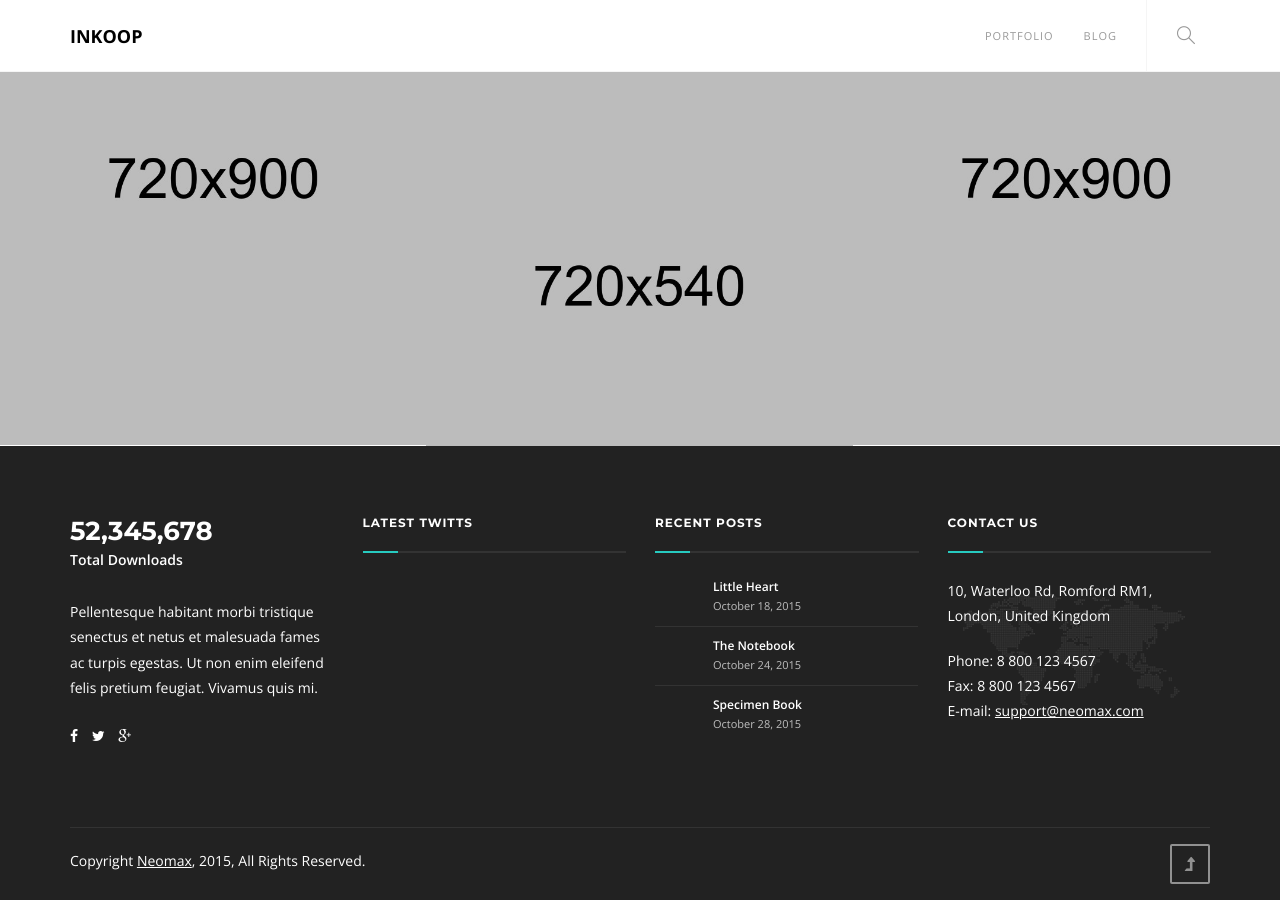
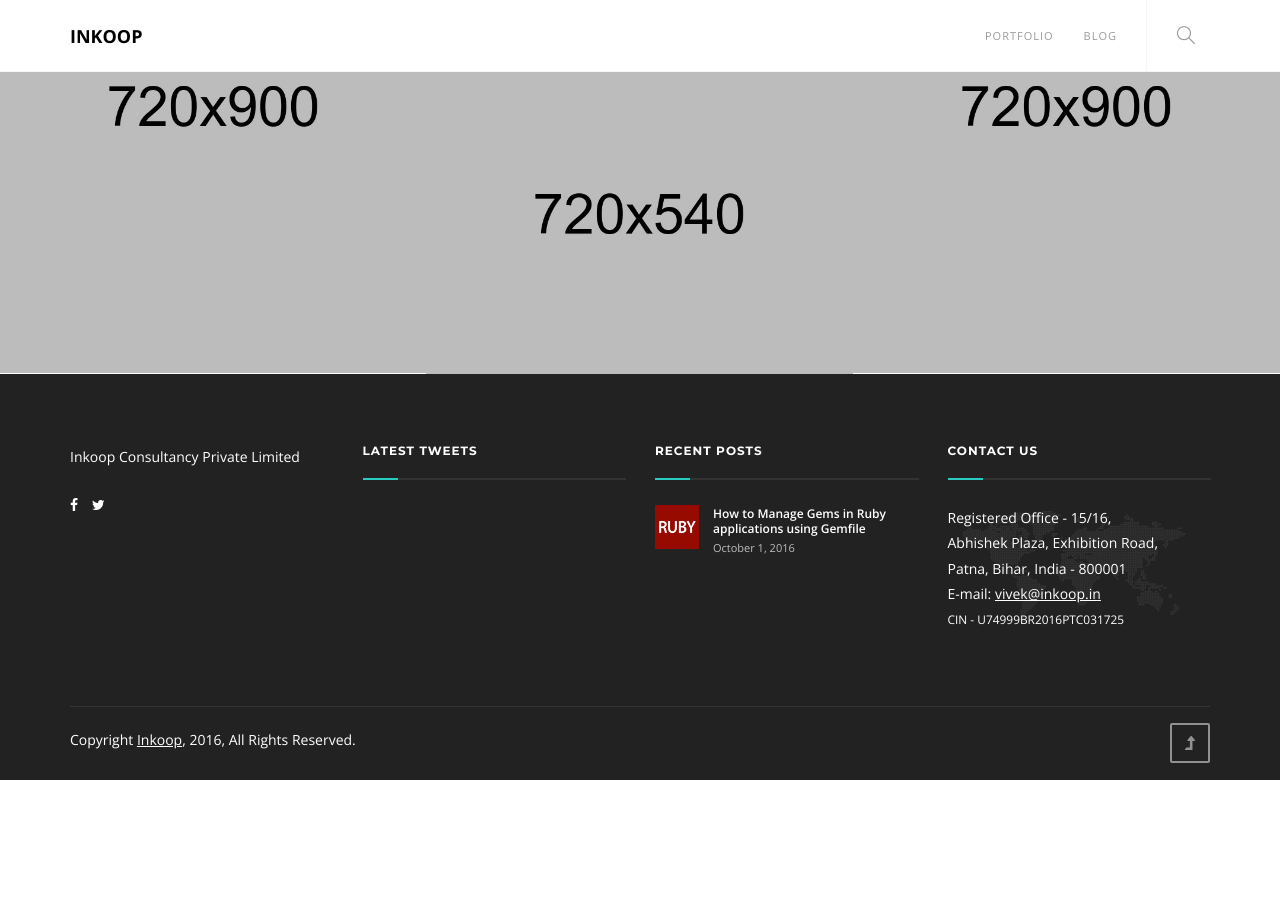
Before and after one commit to dharanijayakanthan/inkoop.github.io, a Jekyll site: the page built from index.html, in a window 1280 px wide and 900 px high, scrolled down 985 px. Built offline with Jekyll 4.4.1, drawn with Linux system fonts in a browser that asks for light colours; a script that is not in the unit is left out; after the commit the page ends 1779 px from its top, so only the background shows below that; some of the changed text lies outside the part shown.

Commit message:
more footer fixes

```diff
--- a/_includes/footer.html
+++ b/_includes/footer.html
@@ -7,18 +7,11 @@
       <!--  -->
       <div class="col-sm-3">
         <div class="widget">
-          <div class="counter p-0 m-b-30">
-            <h2 class="montserrat m-b-5">
-              <span class="counter-timer" data-from="0" data-to="52345678">0</span>
-            </h2>
-            <h5>Total Downloads</h5>
-          </div>
-          <p>Pellentesque habitant morbi tristique senectus et netus et malesuada fames ac turpis egestas. Ut non enim eleifend felis pretium feugiat. Vivamus quis mi.</p>
+          <p>Inkoop Consultancy Private Limited</p>
 
           <ul class="social-icons social-icons-simple">
-            <li><a href="#"><i class="fa fa-facebook"></i></a></li>
-            <li><a href="#"><i class="fa fa-twitter"></i></a></li>
-            <li><a href="#"><i class="fa fa-google-plus"></i></a></li>
+            <li><a href="https://www.facebook.com/inkoop.consultancy/"><i class="fa fa-facebook"></i></a></li>
+            <li><a href="https://twitter.com/InkoopWeb"><i class="fa fa-twitter"></i></a></li>
           </ul>
         </div>
       </div>
@@ -27,8 +20,8 @@
       <!-- TWITTER WIDGET -->
       <div class="col-sm-3">
         <div class="widget">
-          <h6 class="montserrat text-uppercase bottom-line">Latest Twitts</h6>
-          <div class="twitter-feed" data-twitter="345170787868762112"></div>
+          <h6 class="montserrat text-uppercase bottom-line">Latest Tweets</h6>
+          <div class="twitter-feed" data-twitter="783415227572301825"></div>
         </div>
       </div>
       <!-- END TWITTER WIDGET -->
@@ -40,29 +33,11 @@
           <ul class="recent-posts">
             <li>
               <div class="widget-posts-image">
-                <a href="#"><img src="assets/images/blog/widgets/1.jpg" alt=""></a>
+                <a href="#"><img src="/images/ruby_icon.png" alt=""></a>
               </div>
               <div class="widget-posts-body">
-                <h6 class="widget-posts-title"><a href="#">Little Heart</a></h6>
-                <div class="widget-posts-meta">October 18, 2015 </div>
-              </div>
-            </li>
-            <li>
-              <div class="widget-posts-image">
-                <a href="#"><img src="assets/images/blog/widgets/2.jpg" alt=""></a>
-              </div>
-              <div class="widget-posts-body">
-                <h6 class="widget-posts-title"><a href="#">The Notebook</a></h6>
-                <div class="widget-posts-meta">October 24, 2015 </div>
-              </div>
-            </li>
-            <li>
-              <div class="widget-posts-image">
-                <a href="#"><img src="assets/images/blog/widgets/3.jpg" alt=""></a>
-              </div>
-              <div class="widget-posts-body">
-                <h6 class="widget-posts-title"><a href="#">Specimen Book</a></h6>
-                <div class="widget-posts-meta">October 28, 2015 </div>
+                <h6 class="widget-posts-title"><a href="/use-gemfile-in-ruby-application">How to Manage Gems in Ruby applications using Gemfile</a></h6>
+                <div class="widget-posts-meta">October 1, 2016</div>
               </div>
             </li>
           </ul>
@@ -75,11 +50,11 @@
         <div class="widget">
           <h6 class="montserrat text-uppercase bottom-line">Contact Us</h6>
           <address class="map-background">
-            <p>10, Waterloo Rd, Romford RM1,<br>
-            London, United Kingdom</p>
-            Phone: 8 800 123 4567<br>
-            Fax: 8 800 123 4567<br>
-            E-mail: <a href="mailto:support@neomax.com">support@neomax.com</a>
+            <p>Registered Office - 15/16, <br/>
+            Abhishek Plaza, Exhibition Road, <br/>
+            Patna, Bihar, India - 800001<br>
+            E-mail: <a href="mailto:vivek@inkoop.in">vivek@inkoop.in</a><br/>
+            <small>CIN - U74999BR2016PTC031725</small>
           </address>
         </div>
       </div>
@@ -93,7 +68,7 @@
 
         <div class="col-sm-6">
           <p class="m-0">
-            Copyright <a href="#">Neomax</a>, 2015, All Rights Reserved.
+            Copyright <a href="/">Inkoop</a>, 2016, All Rights Reserved.
           </p>
         </div>
 
--- a/_layouts/default.html
+++ b/_layouts/default.html
@@ -21,8 +21,7 @@
           <div class="col-sm-10 col-sm-offset-1">
 
             <div class="text-center">
-              <h1>We are branding & digital studio from London</h1>
-              <h1>that specializes in lifestyle photography.</h1>
+              <h1>Tagline here</h1>
             </div>
 
           </div>
```
Also changed, not shown: images/ruby_icon.png (added).
